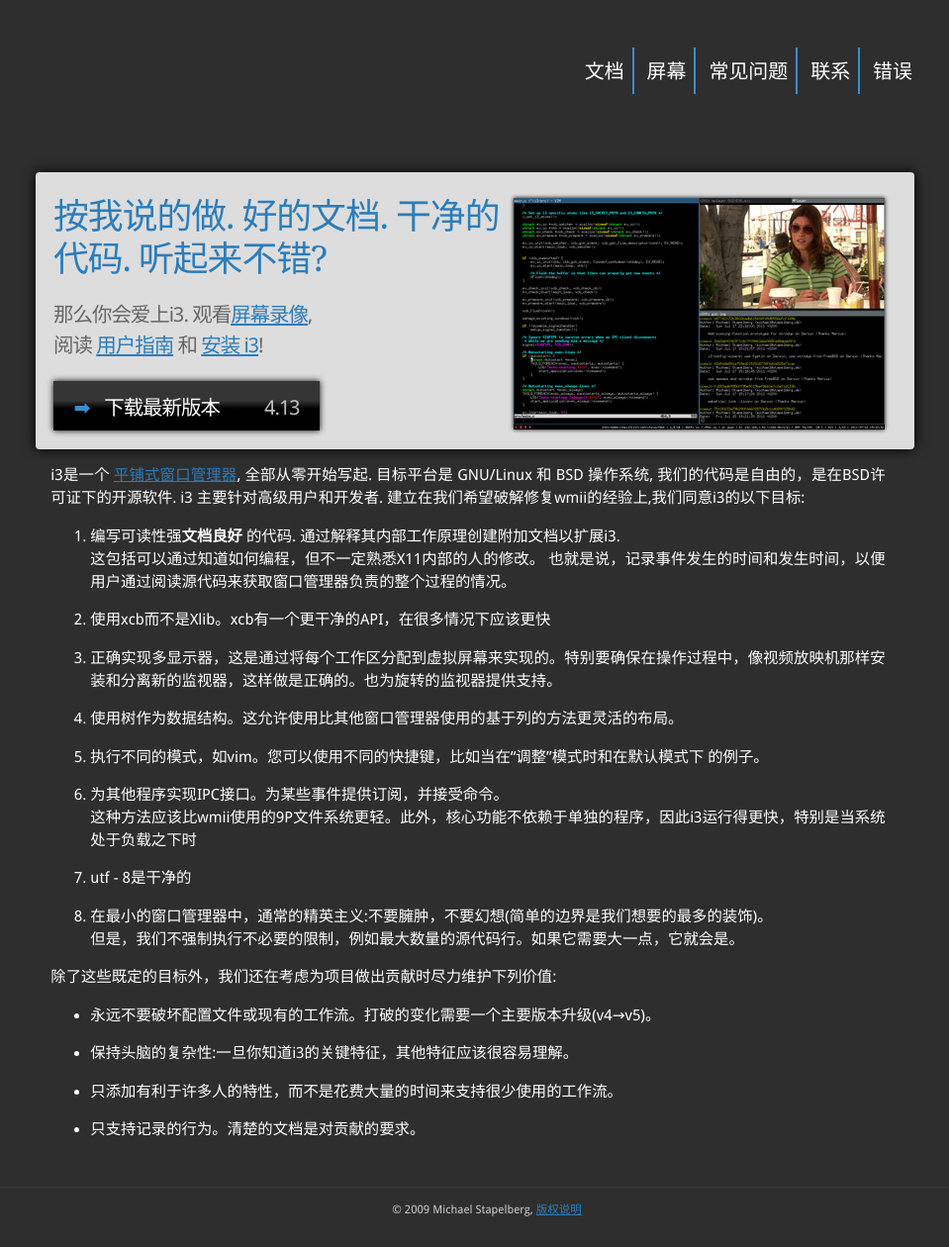
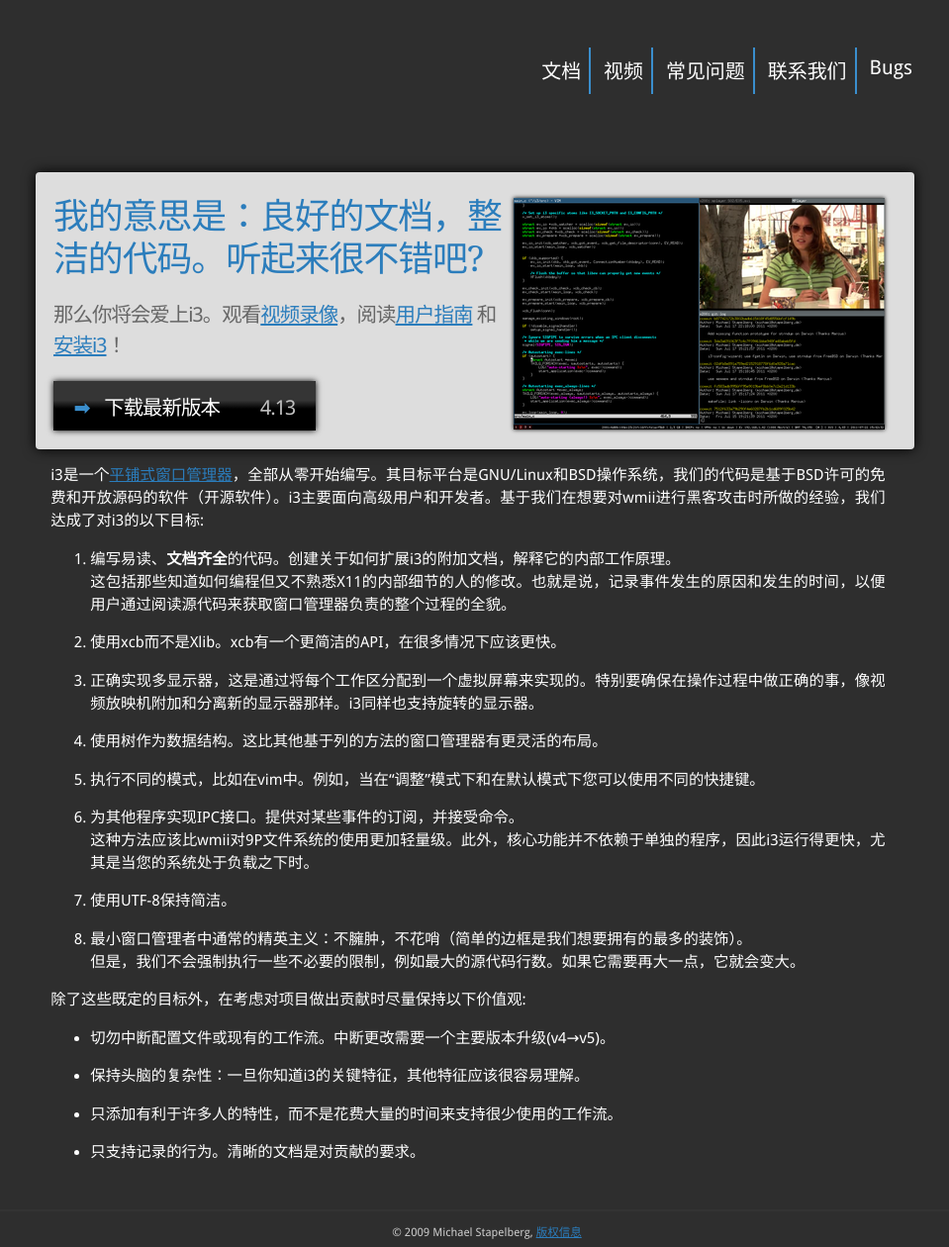
Before and after one commit to LicwStack/i3wm.org, a plain HTML site: page index.html in a window 1280 px wide. Shown: the whole page at 99% size, without its empty margins (148-1107 px from the left). Before the commit the page ends 1237 px from the top, so only its background shows below. Drawn offline with Linux system fonts and the light colour scheme.

Commit message:
首页翻译基本完成

```diff
--- a/index.html
+++ b/index.html
@@ -1,7 +1,7 @@
-
 <!DOCTYPE html>
 <html lang="en">
-    <head>
+
+<head>
     <meta http-equiv="content-type" content="text/html; charset=utf-8">
     <title>i3 - improved tiling wm</title>
     <link rel="icon" type="image/x-icon" href="/favicon.ico">
@@ -22,13 +22,13 @@
 
             <li><a href="/docs/">文档</a></li>
 
-            <li><a href="/screenshots/">屏幕</a></li>
+            <li><a href="/screenshots/">视频</a></li>
 
             <li><a href="https://www.reddit.com/r/i3wm/">常见问题</a></li>
 
-            <li><a href="/contact/">联系</a></li>
+            <li><a href="/contact/">联系我们</a></li>
 
-            <li><a href="https://github.com/i3/i3/issues">错误</a></li>
+            <li><a href="https://github.com/i3/i3/issues">Bugs</a></li>
 
         </ul>
         <br style="clear: both">
@@ -40,70 +40,68 @@
                 </a>
             </div>
 
-            <h2>按我说的做. 好的文档. 干净的代码. 听起来不错?</h2>
+            <h2>我的意思是：良好的文档，整洁的代码。听起来很不错吧?</h2>
             <p>
-                那么你会爱上i3. 观看<a href="/screenshots/">屏幕录像</a>,<br> 阅读
-                <a href="/docs/userguide.html">用户指南</a> 和 <a href="/downloads/">安装 i3</a>!
+                那么你将会爱上i3。观看<a href="/screenshots/">视频录像</a>，阅读<a href="/docs/userguide.html">用户指南</a> 和<a href="/downloads/">安装i3</a>！
             </p>
             <div id="download">
                 <a href="/downloads">
-                    <span style="font-weight: bold; color: #3A8ECD; margin-right: .5em">➡</span> 下载最新版本
-                    <span style="margin-left: 2em; color: #c0c0c0">4.13</span>
+                    <span style="font-weight: bold; color: #3A8ECD; margin-right: .5em">➡</span> 下载最新版本<span style="margin-left: 2em; color: #c0c0c0">4.13</span>
                 </a>
             </div>
         </div>
 
         <div id="content">
             <p>
-                i3是一个 <a href="http://en.wikipedia.org/wiki/Tiling_window_manager">平铺式窗口管理器</a>, 全部从零开始写起. 目标平台是 GNU/Linux 和 BSD 操作系统, 我们的代码是自由的，是在BSD许可证下的开源软件. i3 主要针对高级用户和开发者. 建立在我们希望破解修复wmii的经验上,我们同意i3的以下目标:
+                i3是一个<a href="http://en.wikipedia.org/wiki/Tiling_window_manager">平铺式窗口管理器</a>，全部从零开始编写。其目标平台是GNU/Linux和BSD操作系统，我们的代码是基于BSD许可的免费和开放源码的软件（开源软件）。i3主要面向高级用户和开发者。基于我们在想要对wmii进行黑客攻击时所做的经验，我们达成了对i3的以下目标:
             </p>
 
             <ol>
                 <li>
-                    编写可读性强<strong>文档良好</strong> 的代码. 通过解释其内部工作原理创建附加文档以扩展i3.
-                    <br /> 这包括可以通过知道如何编程，但不一定熟悉X11内部的人的修改。 也就是说，记录事件发生的时间和发生时间，以便用户通过阅读源代码来获取窗口管理器负责的整个过程的情况。
+                    编写易读、<strong>文档齐全</strong>的代码。创建关于如何扩展i3的附加文档，解释它的内部工作原理。
+                    <br />这包括那些知道如何编程但又不熟悉X11的内部细节的人的修改。也就是说，记录事件发生的原因和发生的时间，以便用户通过阅读源代码来获取窗口管理器负责的整个过程的全貌。
                 </li>
                 <li>
-                    使用xcb而不是Xlib。xcb有一个更干净的API，在很多情况下应该更快
+                    使用xcb而不是Xlib。xcb有一个更简洁的API，在很多情况下应该更快。
                 </li>
                 <li>
-                    正确实现多显示器，这是通过将每个工作区分配到虚拟屏幕来实现的。特别要确保在操作过程中，像视频放映机那样安装和分离新的监视器，这样做是正确的。也为旋转的监视器提供支持。
+                    正确实现多显示器，这是通过将每个工作区分配到一个虚拟屏幕来实现的。特别要确保在操作过程中做正确的事，像视频放映机附加和分离新的显示器那样。i3同样也支持旋转的显示器。
                 </li>
                 <li>
-                    使用树作为数据结构。这允许使用比其他窗口管理器使用的基于列的方法更灵活的布局。
+                    使用树作为数据结构。这比其他基于列的方法的窗口管理器有更灵活的布局。
                 </li>
                 <li>
-                    执行不同的模式，如vim。您可以使用不同的快捷键，比如当在“调整”模式时和在默认模式下 的例子。
+                    执行不同的模式，比如在vim中。例如，当在“调整”模式下和在默认模式下您可以使用不同的快捷键。
                 </li>
                 <li>
-                    为其他程序实现IPC接口。为某些事件提供订阅，并接受命令。
-                    <br /> 这种方法应该比wmii使用的9P文件系统更轻。此外，核心功能不依赖于单独的程序，因此i3运行得更快，特别是当系统处于负载之下时
+                    为其他程序实现IPC接口。提供对某些事件的订阅，并接受命令。
+                    <br />这种方法应该比wmii对9P文件系统的使用更加轻量级。此外，核心功能并不依赖于单独的程序，因此i3运行得更快，尤其是当您的系统处于负载之下时。
                 </li>
                 <li>
-                    utf - 8是干净的
+                    使用UTF-8保持简洁。
                 </li>
                 <li>
-                    在最小的窗口管理器中，通常的精英主义:不要臃肿，不要幻想(简单的边界是我们想要的最多的装饰)。
-                    <br /> 但是，我们不强制执行不必要的限制，例如最大数量的源代码行。如果它需要大一点，它就会是。
+                    最小窗口管理者中通常的精英主义：不臃肿，不花哨（简单的边框是我们想要拥有的最多的装饰）。
+                    <br />但是，我们不会强制执行一些不必要的限制，例如最大的源代码行数。如果它需要再大一点，它就会变大。
                 </li>
             </ol>
 
             <p>
-                除了这些既定的目标外，我们还在考虑为项目做出贡献时尽力维护下列价值:
+                除了这些既定的目标外，在考虑对项目做出贡献时尽量保持以下价值观:
             </p>
 
             <ul>
                 <li>
-                    永远不要破坏配置文件或现有的工作流。打破的变化需要一个主要版本升级(v4→v5)。
+                    切勿中断配置文件或现有的工作流。中断更改需要一个主要版本升级(v4→v5)。
                 </li>
                 <li>
-                    保持头脑的复杂性:一旦你知道i3的关键特征，其他特征应该很容易理解。
+                    保持头脑的复杂性：一旦你知道i3的关键特征，其他特征应该很容易理解。
                 </li>
                 <li>
                     只添加有利于许多人的特性，而不是花费大量的时间来支持很少使用的工作流。
                 </li>
                 <li>
-                    只支持记录的行为。清楚的文档是对贡献的要求。
+                    只支持记录的行为。清晰的文档是对贡献的要求。
                 </li>
             </ul>
 
@@ -112,7 +110,8 @@
     </div>
 
     <div id="footer" lang="de">
-        © 2009 Michael Stapelberg, <a href="/impress.html">版权说明</a>
+        © 2009 Michael Stapelberg, <a href="/impress.html">版权信息</a>
     </div>
 </body>
+
 </html>
```
